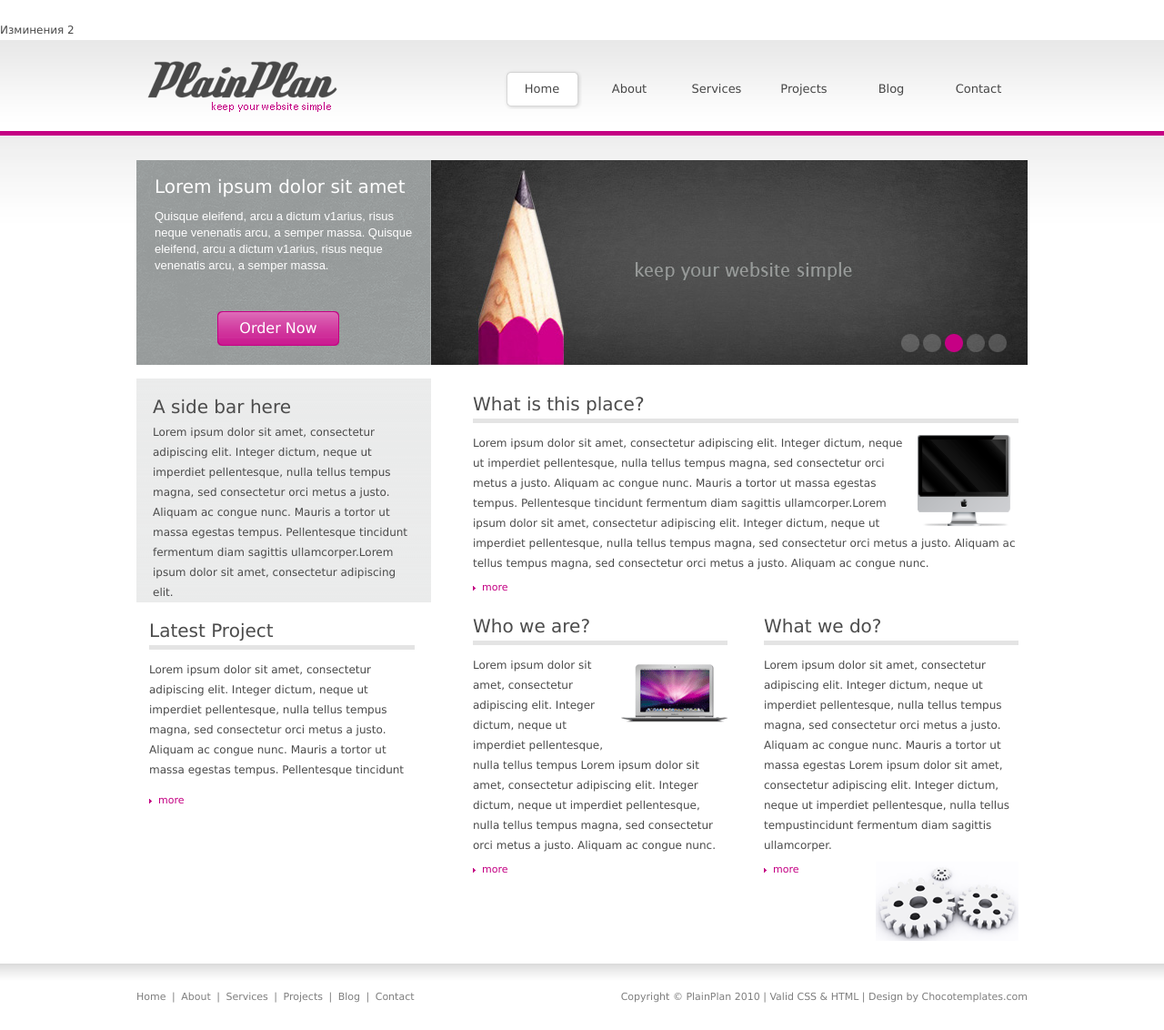
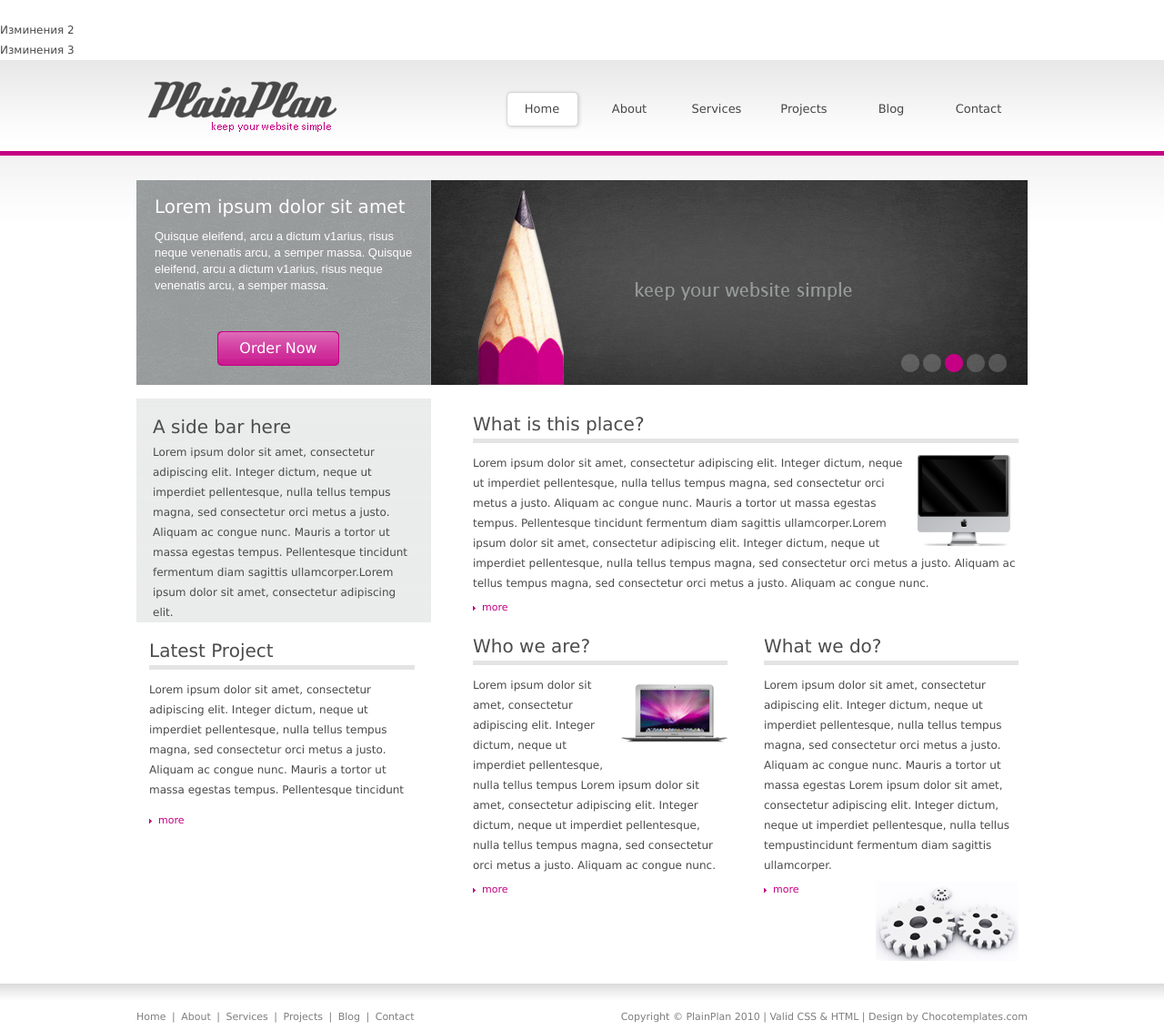
Before and after one commit to ingvi7/site, a plain HTML site: page index.html in a window 1280 px wide. Shown: the whole page at 91% size. Drawn offline with Linux system fonts and the light colour scheme; a script that the page names is missing.

Commit message:
add commit

```diff
--- a/index.html
+++ b/index.html
@@ -15,6 +15,7 @@
 </head>
 <body><br />
 <div>Изминения 2</div>
+<div>Изминения 3</div
 <!-- Header -->
 <div id="header">
 	<div class="shell">
```
